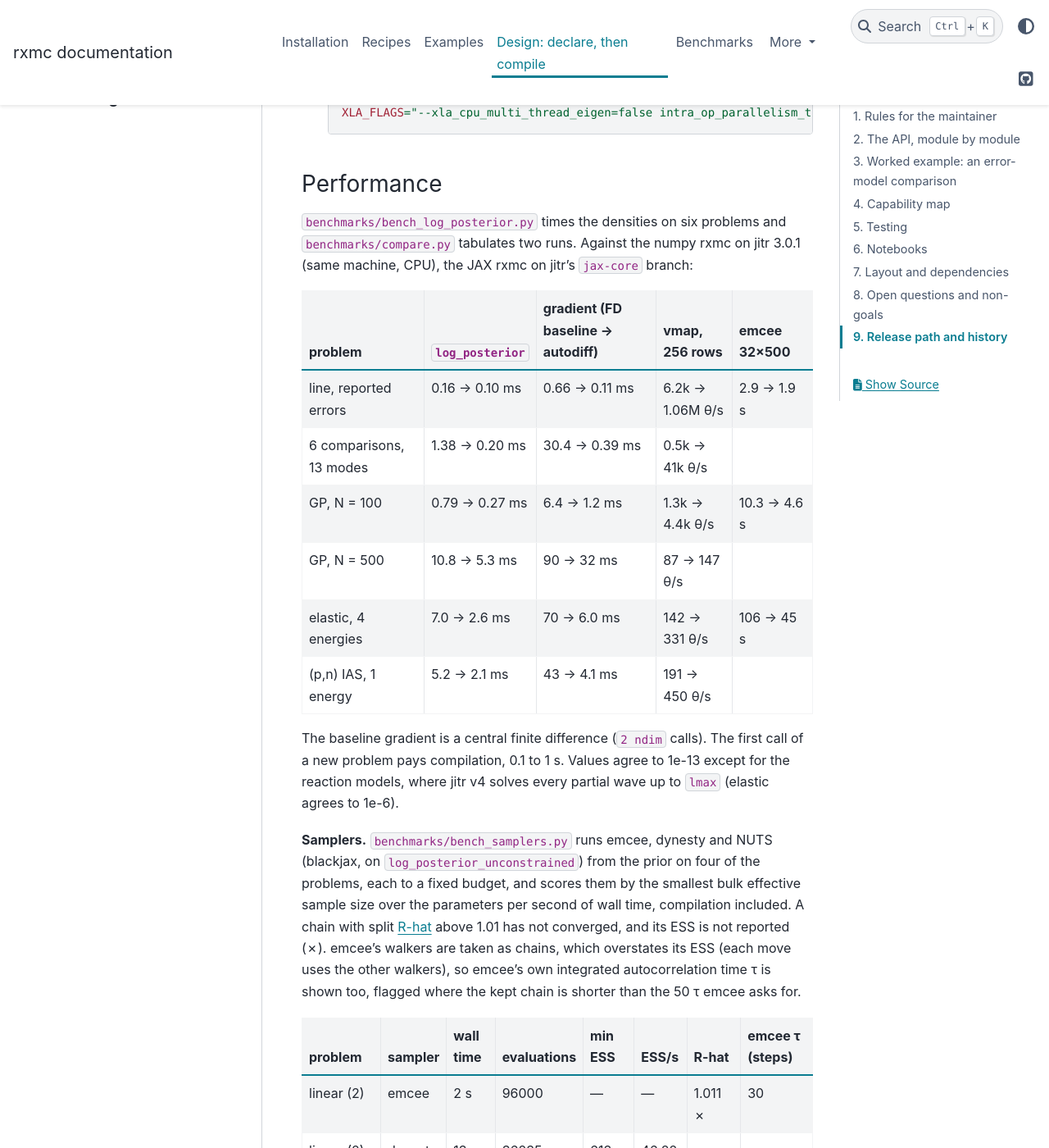
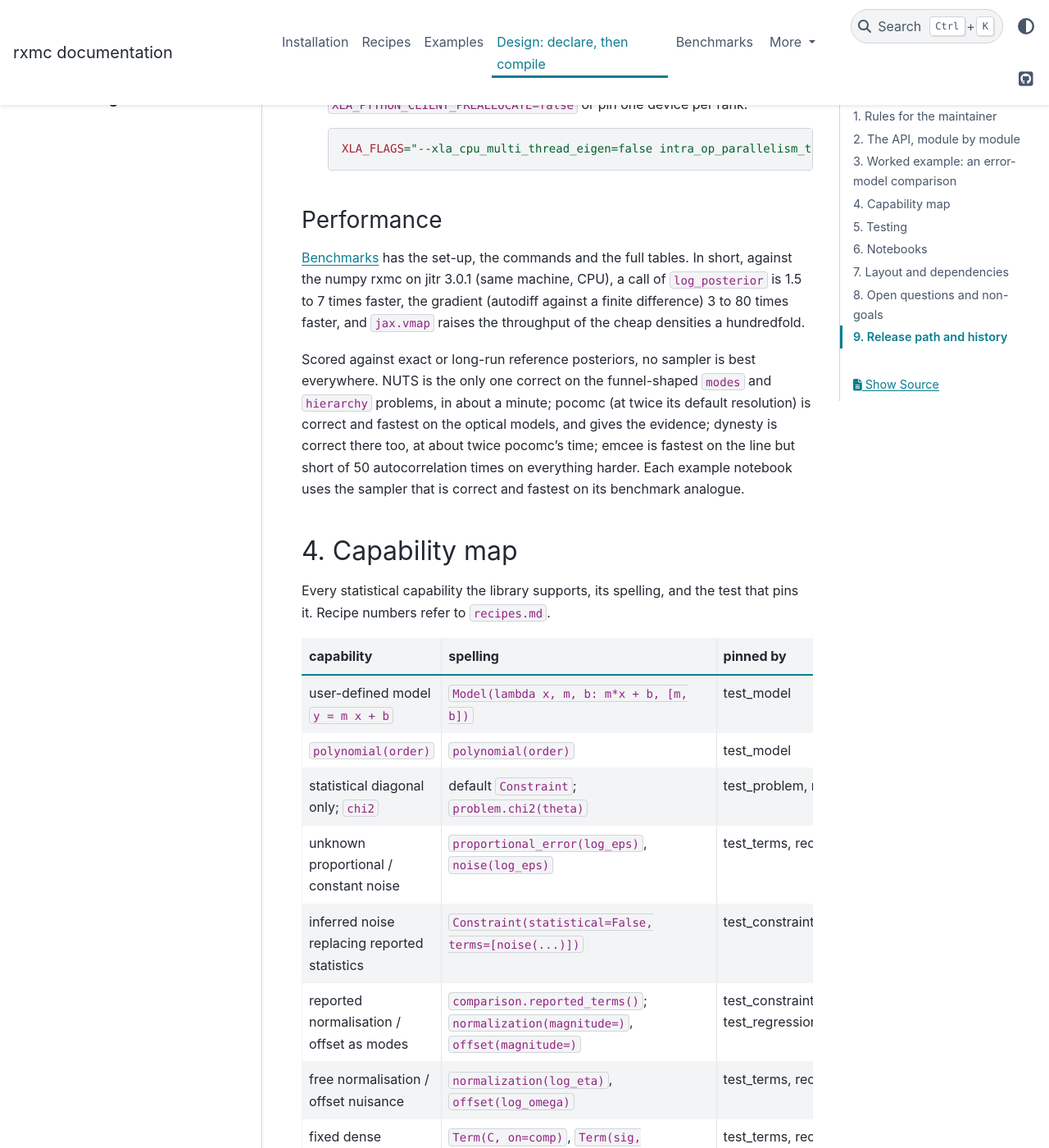
Before and after one commit to beykyle/rxmc, a Sphinx documentation site: the page built from docs/design.md, in a window 1280 px wide and 1400 px high, scrolled down 15303 px. Shown: the whole window at 82% size. Built offline with Sphinx 7.4.7 and the PyData theme 0.15.4, drawn with Linux system fonts in a browser that asks for light colours; pages that are not in the unit, such as notebooks, are missing from menus; the version number could not be read and is left out; some of the changed text lies outside the part shown.

Commit message:
Give each notebook the sampler the benchmark finds correct and fastest
- local_optical_model_calibration, alpha_ca_error_model_comparison and
  gp_discrepancy's optical-model half: pocomc at n_effective 1024 /
  n_active 512.  local_optical_model_calibration also runs two short
  NUTS chains from the MAP on the log-space model: every mean agrees
  with pocomc's to 0.14 sd, at 588 s against 246 s.
- hierarchical_calibration: NUTS from prior draws, its prose led by the
  held-out scores rather than the evidence.
- normalization_and_covariance_structure and sharing_error_models: NUTS
  from a ball about the MAP (the benchmark's modes problem, where it is
  the only correct sampler); same answers as dynesty, the first in
  5 min instead of 12.
- gradient_based_sampling: NUTS against emcee on the hierarchy and the
  GP only; the optical-model section goes (the benchmark covers it).

Prose with changed numbers is rewritten.  design.md's performance
section shrinks to a summary and a link to the benchmarks page, and
its notebook table, like recipes 16 and 41, follows the new samplers.

```diff
--- a/docs/design.md
+++ b/docs/design.md
@@ -7,8 +7,8 @@
 whether the model is allowed a discrepancy, which points are held out,
 appears in the declaration, so that a reviewer can read the declaration and
 write down the likelihood.  The library owns no sampler: a compiled
-`Problem` exposes the densities and the prior transform that emcee, dynesty
-or `black-box-bayes` need, and their gradients and Hessians for
+`Problem` exposes the densities and the prior transform that pocomc, emcee,
+dynesty or `black-box-bayes` need, and their gradients and Hessians for
 gradient-based samplers and optimisers.
 
 The numerical backend is JAX.  Everything a density evaluation runs, the
@@ -604,10 +604,8 @@
 logz = {}
 for name, c in ladder.items():
     p = rx.Problem([c])
-    ns = dynesty.NestedSampler(p.log_likelihood, p.prior_transform, p.ndim, nlive=80, sample="rwalk")
-    ns.run_nested(dlogz=1.5, print_progress=False)
-    res = ns.results
-    logz[name] = rx.diagnostics.logz_summary(res.logz[-1] + p.log_jacobian(), res.logzerr[-1])
+    res = smc(p)                                      # pocomc on the unit cube, recipe 16
+    logz[name] = rx.diagnostics.logz_summary(res.logz + p.log_jacobian(), res.logz_err)
 verdict = rx.diagnostics.compare_logz(logz["Lgp"], logz["L2y"])
 
 fit = ladder["Lgp"].masked_where(lambda x: x < np.deg2rad(90))
@@ -624,11 +622,15 @@
 from `p.sample_prior` and `p.log_posterior`, and under `black-box-bayes`
 from a `dill` pickle and a six-line module that forwards
 `starting_location`, `log_posterior`, `log_likelihood` and
-`prior_transform`.  Reaction problems are driven by dynesty by preference:
-affine-invariant ensembles mix poorly on optical-model posteriors.  With
-gradients available, HMC/NUTS (blackjax, numpyro) on `log_posterior`, or a
-MAP by `scipy.optimize.minimize(jac=p.grad_log_posterior)` followed by a
-Laplace approximation from `p.hessian_log_posterior`, are the alternatives.
+`prior_transform`.  Reaction problems are driven by pocomc by preference:
+affine-invariant ensembles mix poorly on optical-model posteriors, and on
+the p + ⁴⁰Ca benchmark pocomc, at twice its default resolution, reaches the
+reference posterior fastest; at their defaults both pocomc and dynesty are
+biased there, and dynesty needs 500 live points and about twice pocomc's
+time ([benchmarks](benchmarks.md)).
+With gradients available, HMC/NUTS (blackjax, numpyro) on `log_posterior_unconstrained`,
+or a MAP by `rx.optimize.find_map` followed by a Laplace approximation from
+`p.hessian_log_posterior`, are the alternatives.
 
 ### Parallel sampling
 
@@ -657,64 +659,20 @@
 
 ### Performance
 
-`benchmarks/bench_log_posterior.py` times the densities on six problems and
-`benchmarks/compare.py` tabulates two runs.  Against the numpy rxmc on
-jitr 3.0.1 (same machine, CPU), the JAX rxmc on jitr's `jax-core` branch:
+[Benchmarks](benchmarks.md) has the set-up, the commands and the full tables.
+In short, against the numpy rxmc on jitr 3.0.1 (same machine, CPU), a call
+of `log_posterior` is 1.5 to 7 times faster, the gradient (autodiff against
+a finite difference) 3 to 80 times faster, and `jax.vmap` raises the
+throughput of the cheap densities a hundredfold.
 
-| problem | `log_posterior` | gradient (FD baseline → autodiff) | vmap, 256 rows | emcee 32×500 |
-|---|---|---|---|---|
-| line, reported errors | 0.16 → 0.10 ms | 0.66 → 0.11 ms | 6.2k → 1.06M θ/s | 2.9 → 1.9 s |
-| 6 comparisons, 13 modes | 1.38 → 0.20 ms | 30.4 → 0.39 ms | 0.5k → 41k θ/s | |
-| GP, N = 100 | 0.79 → 0.27 ms | 6.4 → 1.2 ms | 1.3k → 4.4k θ/s | 10.3 → 4.6 s |
-| GP, N = 500 | 10.8 → 5.3 ms | 90 → 32 ms | 87 → 147 θ/s | |
-| elastic, 4 energies | 7.0 → 2.6 ms | 70 → 6.0 ms | 142 → 331 θ/s | 106 → 45 s |
-| (p,n) IAS, 1 energy | 5.2 → 2.1 ms | 43 → 4.1 ms | 191 → 450 θ/s | |
-
-The baseline gradient is a central finite difference (`2 ndim` calls).  The
-first call of a new problem pays compilation, 0.1 to 1 s.  Values agree to
-1e-13 except for the reaction models, where jitr v4 solves every partial
-wave up to `lmax` (elastic agrees to 1e-6).
-
-**Samplers.**  `benchmarks/bench_samplers.py` runs emcee, dynesty and NUTS
-(blackjax, on `log_posterior_unconstrained`) from the prior on four of the
-problems, each to a fixed budget, and scores them by the smallest bulk
-effective sample size over the parameters per second of wall time,
-compilation included.  A chain with split
-[R-hat](https://en.wikipedia.org/wiki/Gelman-Rubin_statistic) above 1.01 has
-not converged, and its ESS is not reported (✗).  emcee's walkers are taken
-as chains, which overstates its ESS (each move uses the other walkers), so
-emcee's own integrated autocorrelation time τ is shown too, flagged where the
-kept chain is shorter than the 50 τ emcee asks for.
-
-| problem | sampler | wall time | evaluations | min ESS | ESS/s | R-hat | emcee τ (steps) |
-|---|---|---|---|---|---|---|---|
-| linear (2) | emcee | 2 s | 96000 | — | — | 1.011 ✗ | 30 |
-| linear (2) | dynesty | 13 s | 36235 | 613 | 46.22 | — |  |
-| linear (2) | NUTS | 6 s | 61527 | 798 | 143.01 | 1.004 |  |
-| gp (4) | emcee | 20 s | 96000 | — | — | 1.048 ✗ | 84 (< 50 τ) |
-| gp (4) | dynesty | 35 s | 58979 | 1242 | 35.34 | — |  |
-| gp (4) | NUTS | 180 s | 195402 | — | — | 1.066 ✗ |  |
-| elastic (5) | emcee | 158 s | 48000 | — | — | 4.604 ✗ | 80 (< 50 τ) |
-| elastic (5) | dynesty | 255 s | 91558 | 957 | 3.75 | — |  |
-| elastic (5) | NUTS | 316 s | 49989 | 753 | 2.39 | 1.001 |  |
-| hierarchy (33) | emcee | 12 s | 408000 | — | — | 1.130 ✗ | 518 (< 50 τ) |
-| hierarchy (33) | dynesty | 1757 s | 783617 | 2442 | 1.39 | — |  |
-| hierarchy (33) | NUTS | 28 s | 215227 | 231 | 8.20 | 1.004 |  |
-
-Every converged run agrees with the others to 2.3 Monte Carlo standard
-errors or better.  NUTS, started from the prior like the others, converged
-everywhere but the GP problem, and its advantage grows with the dimension:
-on the 33-parameter hierarchy it is six times dynesty's rate in a sixtieth
-of the time.  On the GP problem it meets a
-[funnel](https://mc-stan.org/docs/stan-users-guide/reparameterization.html):
-a log variance pressed against its bound leaves the length scale
-unconstrained, and the chains do not mix.  Started near the mode, NUTS
-mixes on the related GP of `gradient_based_sampling`, and on the optical
-model there, whose local modes defeat chains started from the prior.  emcee
-converged on none of these budgets (the line only marginally misses, R-hat
-1.011 with τ = 30 steps); its own τ says the same, from 84 steps on the GP to
-518 on the hierarchy, where 50 τ would be 26 000 steps.  dynesty is the
-robust default and the only one of the three to give the evidence.
+Scored against exact or long-run reference posteriors, no sampler is best
+everywhere.  NUTS is the only one correct on the funnel-shaped `modes` and
+`hierarchy` problems, in about a minute; pocomc (at twice its default
+resolution) is correct and fastest on the optical models, and gives the
+evidence; dynesty is correct there too, at about twice pocomc's time; emcee
+is fastest on the line but short of 50 autocorrelation times on everything
+harder.  Each example notebook uses the sampler that is correct and fastest
+on its benchmark analogue.
 
 ## 4. Capability map
 
@@ -769,7 +727,8 @@
 | gradients: MAP, Laplace | `grad_log_posterior`, `value_and_grad_log_posterior`, `hessian_log_posterior`; `jax.grad(problem.log_posterior)` | test_autodiff, recipe 33 |
 | HMC/NUTS on bounded parameters | `log_posterior_unconstrained`, `to_theta`, `to_unconstrained`; blackjax `window_adaptation` + `nuts` | test_autodiff, recipe 41 |
 | parallel sampling | `log_posterior_batch` (emcee `vectorize=True`); spawn pool with a `dill` initializer; MPI | recipe 16 |
-| emcee, dynesty, black-box-bayes drivers | the flat interface; `dill` round trip | test_problem, recipe 16 |
+| pocomc, emcee, dynesty, black-box-bayes drivers | the flat interface; `dill` round trip | test_problem, recipe 16 |
+| batched densities and prior transform | `log_posterior_batch`, `log_prior_batch`, `log_likelihood_batch`, `prior_transform_batch` (one `jax.vmap` call; emcee `vectorize=True`, pocomc, ptemcee's `mapper`) | test_problem, recipe 16 |
 | EXFOR to dataset with unit conversion | `from_measurement(m, reaction=, quantity=)` | test_measurement, recipe 14 |
 | elastic `dXS/dA`, `dXS/dRuth`, `Ay`; (p,n) IAS | `ElasticXS`, `IsobaricAnalogPN` | test_reactions, recipe 15 |
 | singular-covariance guard naming the dataset | compile-time in `Problem` | test_covariance, recipe 21 |
@@ -815,15 +774,15 @@
 |---|---|---|---|---|
 | `linear_calibration` | 1, 2, 17, 40 | emcee | the whole workflow on a line with an inferred constant noise; prior and posterior predictive on a new grid with `grid_draws`, the model's band against a measurement's, and why reported per-point errors cannot go there; coverage of both | 10 s |
 | `error_models` | 2, 4, 19 | emcee | the covariance ladder on one comparison, the Peelle matrix as a fixed term, offsets known, free and ignored | 13 s |
-| `sharing_error_models` | 5 | dynesty | two experiments with opposite normalisation defects: sharing a parameter, a mode per dataset, one mode spanning both, and the assembled covariance seen directly; one panel per error model | 80 s |
-| `normalization_and_covariance_structure` | 3, 4, 6, 27 | dynesty | six treatments of four experiments' normalisations on a cubic with a free, non-zero constant term, one of them badly mis-quoted and alone in its range; Peelle's puzzle in the two-point case it was found in; a gallery of covariance structures from `matrix(theta)` | 445 s |
-| `gp_discrepancy` | 7 | emcee, dynesty | mean-zero discrepancies with amplitudes growing in x: four rungs on a toy line, three on n+⁴⁰Ca missing its surface absorption; the three predictive objects (model plus discrepancy, plus experimental, and the conditioned regression it does not use), with the equations | 255 s |
+| `sharing_error_models` | 5 | NUTS | two experiments with opposite normalisation defects: sharing a parameter, a mode per dataset, one mode spanning both, and the assembled covariance seen directly; one panel per error model | 62 s |
+| `normalization_and_covariance_structure` | 3, 4, 6, 27 | NUTS | six treatments of four experiments' normalisations on a cubic with a free, non-zero constant term, one of them badly mis-quoted and alone in its range; Peelle's puzzle in the two-point case it was found in; a gallery of covariance structures from `matrix(theta)` | 325 s |
+| `gp_discrepancy` | 7 | emcee, pocomc | mean-zero discrepancies with amplitudes growing in x: four rungs on a toy line, three on n+⁴⁰Ca missing its surface absorption; the three predictive objects (model plus discrepancy, plus experimental, and the conditioned regression it does not use), with the equations | 398 s |
 | `robust_likelihoods` | 9, 12, 39 | emcee | Student-t versus Gaussian on three gross outliers; the iterative rejection loop, including the round that over-rejects and recovers; tempering a correctly specified 200-point line, with the prior on the corner plot and the predictive coverage | 23 s |
 | `error_scale_and_usu` | 34 | emcee | a global scale on the reported errors under both likelihoods; a USU offset on the technique we suspect | 16 s |
-| `local_optical_model_calibration` | 10, 14, 15, 16, 17, 18, 19, 21, 40 | dynesty | EXFOR O1199007, p + ⁴⁰Ca at 35 MeV, which quotes no systematics, read from a plain dict: the unit contract; log-space residuals with the jitr α+Ca error model (reported statistics plus inferred point-to-point and common relative errors, as custom terms) against linear residuals with the reported errors alone, compared by evidence with the Jacobian, by predictives for the potential alone (on a grid) and with every error term (at the measured angles), and by three coverage curves each; the singular guard | 421 s |
-| `alpha_ca_error_model_comparison` | 7, 10, 13, 17, 18, 19, 40 | dynesty | real ⁴⁴Ca(α,α) data without reported errors, in log space with the jitr error model (inferred point-to-point and common relative errors as custom terms); a Matérn GP in angle, its length-scale prior spanning one point spacing to the full range, with a constant amplitude against one growing as an inferred power of q, by evidence; the potential alone and the full predictive on a fine grid, their coverage, and the mean-zero envelope that says *where* the potential fails | 160 s |
-| `hierarchical_calibration` | 22, 24, 30, 35, 38 | dynesty | eight schools, with the shrinkage explained rather than assumed; a hierarchy on the physics parameters recovering the evidence a misspecified energy dependence threw away, scored in sample and at a held-out energy | 767 s |
-| `gradient_based_sampling` | 16, 33, 41 | NUTS, emcee, dynesty | the same problems under three samplers, scored by effective draws per second once R-hat and emcee's autocorrelation time say the run converged: a 33-parameter hierarchy NUTS samples in half a minute and emcee has not mixed after six times as long; a 5-parameter GP discrepancy where the two are comparable, with a MAP and a Laplace approximation from the exact gradient and Hessian, and what Laplace misses; the p + ⁴⁰Ca optical model, NUTS started from the best of the local modes, agreeing with dynesty at a tenth of its rate | 1154 s |
+| `local_optical_model_calibration` | 10, 14, 15, 16, 17, 18, 19, 21, 40 | pocomc, NUTS | EXFOR O1199007, p + ⁴⁰Ca at 35 MeV, which quotes no systematics, read from a plain dict: the unit contract; log-space residuals with the jitr α+Ca error model (reported statistics plus inferred point-to-point and common relative errors, as custom terms) against linear residuals with the reported errors alone, compared by evidence with the Jacobian, by predictives for the potential alone (on a grid) and with every error term (at the measured angles), and by three coverage curves each; pocomc checked against a short NUTS run from the MAP; the singular guard | 1238 s |
+| `alpha_ca_error_model_comparison` | 7, 10, 13, 17, 18, 19, 40 | pocomc | real ⁴⁴Ca(α,α) data without reported errors, in log space with the jitr error model (inferred point-to-point and common relative errors as custom terms); a Matérn GP in angle, its length-scale prior spanning one point spacing to the full range, with a constant amplitude against one growing as an inferred power of q, by evidence; the potential alone and the full predictive on a fine grid, their coverage, and the mean-zero envelope that says *where* the potential fails | 720 s |
+| `hierarchical_calibration` | 22, 24, 30, 35, 38 | NUTS | eight schools, with the shrinkage explained rather than assumed; a hierarchy on the physics parameters recovering the predictive power a misspecified energy dependence threw away, scored in sample and at a held-out energy | 280 s |
+| `gradient_based_sampling` | 16, 33, 41 | NUTS, emcee | the same problems under two samplers, scored by effective draws per second once R-hat and emcee's autocorrelation time say the run converged: a 33-parameter hierarchy NUTS samples in half a minute and emcee has not mixed after twice as long; a 5-parameter GP discrepancy where emcee is six times faster, with a MAP and a Laplace approximation from the exact gradient and Hessian, and what Laplace misses | 188 s |
 
 **`hierarchical_calibration` in detail.**  The truth is
 `y = a0(E) + a1(E) x + a2(E) x²`, measured by seven synthetic datasets at
```
Also changed, not shown: other parts of docs/design.md (+6 -6 lines), docs/recipes.md (+34 -11 lines), 7 other files.
